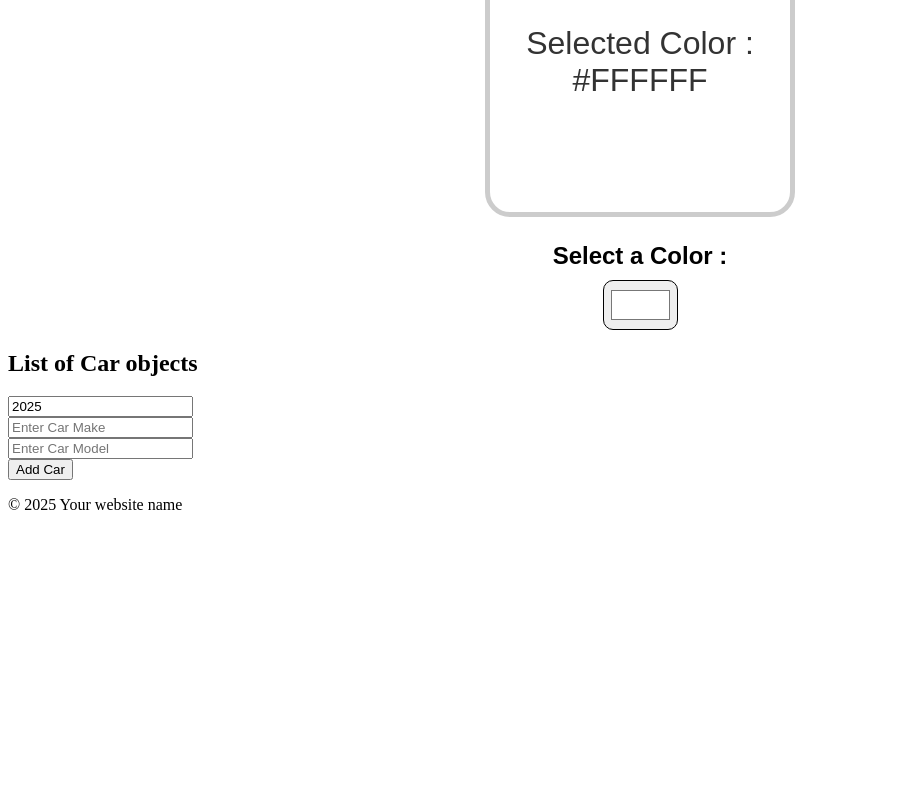
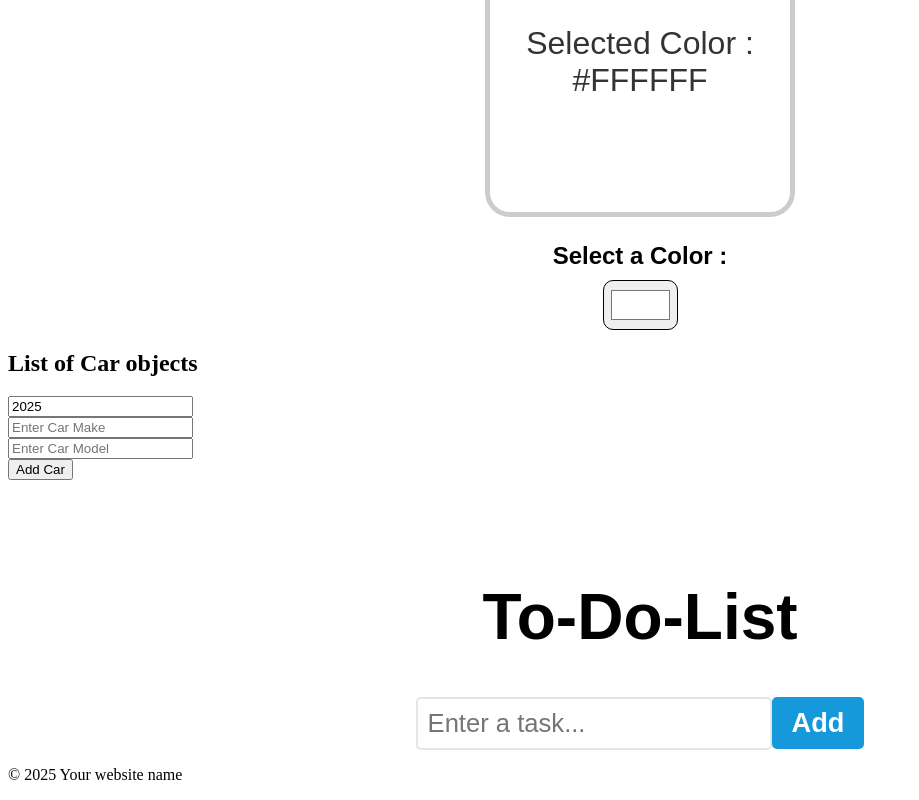
Before and after one commit to PranitaKute/React, a React (Vite) app: page / in a window 1280 px wide. Shown: the part 3586-4386 px from the top of the page, without its empty margins (0-919 px from the left). Before the commit the page ends 4116 px from the top, so only its background shows below. Built offline with nearby package versions, Linux system fonts and the light colour scheme.

Commit message:
To-Do-List App

```diff
--- a/src/App.jsx
+++ b/src/App.jsx
@@ -13,6 +13,7 @@
 import Counter from "./Counter";
 import ColorPicker from "./ColorPicker";
 import Car from "./Car";
+import ToDoList from "./ToDoList";
 
 function App() {
   // Rendering List - List.jsx
@@ -97,6 +98,9 @@
         <Car/>
 
 
+          {/* To Do List */}
+          <ToDoList/>
+
         <Footer/>
       </>
       // Empty angular brackets because App
--- /dev/null
+++ b/src/ToDoList.jsx
@@ -0,0 +1,88 @@
+import React, {useState} from "react";
+
+function ToDoList(){
+    const [tasks, setTasks] = useState([]);
+    const [newTask, setNewTask] = useState([]);
+
+    function handleInputChange(event){
+        setNewTask(event.target.value);
+    }
+
+    function addTask(){
+        if(newTask.trim() !== ""){
+            setTasks(t => [...t, newTask]);
+            setNewTask("");
+        }
+
+    }
+
+    function deleteTask(index){
+        const updatedTasks = tasks.filter((_, i) => i !== index);
+        setTasks(updatedTasks);
+    }
+
+    function moveTaskUp(index){
+        if(index > 0){
+            const updatedTasks = [...tasks];
+            [updatedTasks[index], updatedTasks[index - 1]] =
+            [updatedTasks[index - 1], updatedTasks[index]];
+
+            setTasks(updatedTasks);
+        }
+    }
+
+    function moveTaskDown(index){
+        if(index < tasks.length - 1){
+            const updatedTasks = [...tasks];
+            [updatedTasks[index], updatedTasks[index + 1]] =
+            [updatedTasks[index + 1], updatedTasks[index]];
+
+            setTasks(updatedTasks);
+        }
+    }
+
+    return(
+        <>
+            <div className="to-do-list">
+                <h1>To-Do-List</h1>
+                <div>
+                    <input
+                        type="text"
+                        placeholder="Enter a task..."
+                        value={newTask}
+                        onChange={handleInputChange}
+                        />
+                        <button
+                            className="add-button"
+                            onClick={addTask}>
+                                Add
+                        </button>
+                </div>
+                <ol>
+                    {tasks.map((task, index) =>
+                        <li key={index}>
+                            <span className="text">{task}</span>
+                            <button
+                                className="delete-button"
+                                onClick={() => deleteTask(index)}>
+                                    Delete
+                            </button>
+                            <button
+                                className="move-button"
+                                onClick={() => moveTaskUp(index)}>
+                                    👆🏻
+                            </button>
+                            <button
+                                className="move-button"
+                                onClick={() => moveTaskDown(index)}>
+                                    👇🏻
+                            </button>
+                        </li>
+                    )}
+                </ol>
+            </div>
+        </>
+    )
+}
+
+export default ToDoList
--- a/src/index.css
+++ b/src/index.css
@@ -167,3 +167,87 @@
   border-radius: 10px;
   border: 3px solid hsl(0, 0, 80%);
 }
+
+/* To Do List App */
+.to-do-list{
+  font-family: sans-serif;
+  text-align: center;
+  margin-top: 100px;
+}
+
+.to-do-list h1{
+  font-size: 4rem;
+}
+
+.to-do-list button{
+  font-size: 1.7rem;
+  font-weight: bold;
+  padding: 10px 20px;
+  color: white;
+  border: none;
+  border-radius: 5px;
+  cursor: pointer;
+  transition: background-color 0.5s ease;
+}
+
+.add-button{
+  background-color: #1599db ;
+}
+
+.add-button:hover{
+  background-color: #47a8d9;
+}
+
+.delete-button{
+  background-color: #f65353;
+}
+
+.delete-button:hover{
+  background-color: #fc6868;
+}
+
+.move-button{
+  background-color: beige;
+}
+
+.move-button:hover{
+  background-color: rgb(221, 221, 200);
+}
+
+.to-do-list input[type = "text"]{
+  font-size: 1.6rem;
+  padding: 10px;
+  border: 2px solid hsl(0, 0%, 80%, 0.5);
+  border-radius: 5px;
+  color: darkslategray;
+}
+
+.to-do-list ol{
+  padding: 0;
+}
+
+.to-do-list li{
+  font-size: 2rem;
+  font-weight: bold;
+  padding: 15px;
+  background-color: hsl(0, 0%, 97%);
+  margin-bottom: 10px;
+  border: 3px solid hsl(0, 0%, 85%, 0.75);
+  border-radius: 5px;
+  display: flex;
+  align-items: center;
+}
+
+.text{
+  flex: 1;
+  /* flex-grow: 1;
+  flex-shrink: 1;
+  flex-basis: 0%;
+  shortcut of flex: 1*/
+}
+
+.delete-button, .move-button{
+  padding: 8px 12px;
+  font-size: 1.4rem;
+  margin-left: 10px;
+}
```
